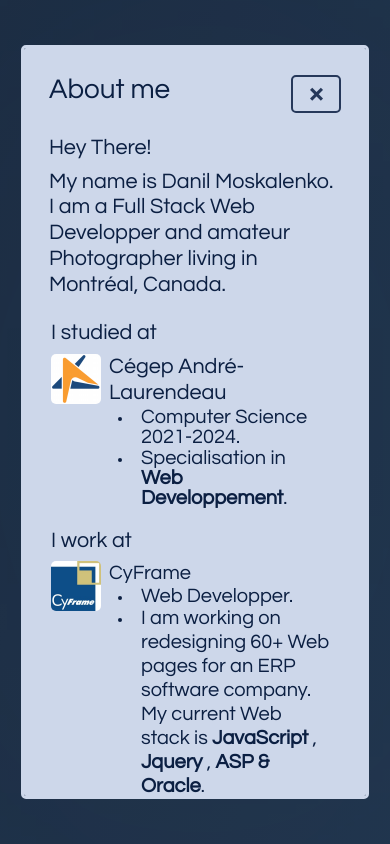
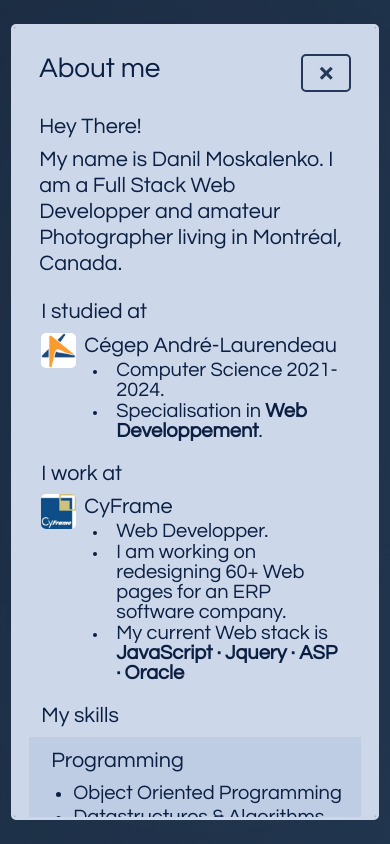
Before and after one commit to Dextwelwe/dextwelwe, a React (Create React App) app in the folder dextwelwe/: page / in a window 390 px wide. Both pictures are taken after a click on the button "About me". Built offline with nearby package versions, Linux system fonts and the light colour scheme.

Commit message:
final redesign 4feb24

```diff
--- a/dextwelwe/src/menu/about.css
+++ b/dextwelwe/src/menu/about.css
@@ -175,8 +175,19 @@
 
   @media screen and (max-width: 600px) {
     .modal-content {
-        width: 80%;
-        height: 85%;
+        width: 85%;
+        height: 90%;
         border-width:3px;
     }
+    .img{
+      max-width: 40%;
+      height: 35px;
+      border-radius:5px;
   }
+    .imgCyframe{
+      max-width: 40%;
+      height: 35px;
+      border-radius: 5px;
+  }
+
+  }
--- a/dextwelwe/src/menu/about.js
+++ b/dextwelwe/src/menu/about.js
@@ -56,12 +56,12 @@ export default function About({abt , set}) {
       <div className='studies'>
       <img src={cyframe} className='imgCyframe' alt='CyFrame'/>
       <div className=''>
-      <h5 className='px-2 m-0'>CyFrame</h5>
+      <h4 className='px-2 m-0'>CyFrame</h4>
       <ul>
       <li><h5 className='px-2 lh-1 m-0'>Web Developper.</h5></li>
-      <li><h5 className='px-2 '>I am working on redesigning 60+ Web pages for an ERP software company. My current Web stack is <strong>JavaScript </strong>,<strong> Jquery </strong>,
-      <strong> ASP & Oracle</strong>.
-      </h5></li>
+      <li><h5 className='px-2 lh-1 m-0'>I am working on redesigning 60+ Web pages for an ERP software company. </h5 ></li>
+      <li><h5 className='px-2 lh-1 '>My current Web stack is <strong>JavaScript · Jquery · </strong>
+      <strong> ASP · Oracle</strong></h5></li>
       </ul>
       </div>
       </div>
@@ -123,7 +123,7 @@ export default function About({abt , set}) {
     </div>
     <div className=' padding10' >
     <h4 className=' fontColor'>My Interests</h4>
-    <h5 > User Experience &nbsp; · New Technologies &nbsp; · Web Design </h5>
+    <h5 > User Experience &nbsp; · New Technologies &nbsp; · Web Design &nbsp; ·  React</h5>
     </div>
 </div>
     </div>
--- a/dextwelwe/src/menu/contactme.css
+++ b/dextwelwe/src/menu/contactme.css
@@ -18,6 +18,7 @@
 }
 
 .modal-contentContactMe {
+    box-shadow: rgba(0, 0, 0, 0.25) 0px 54px 55px, rgba(0, 0, 0, 0.12) 0px -12px 30px, rgba(0, 0, 0, 0.12) 0px 4px 6px, rgba(0, 0, 0, 0.17) 0px 12px 13px, rgba(0, 0, 0, 0.09) 0px -3px 5px;
     animation-name: appearContactMe;
     animation-duration: 0.6s;
     transform: translateY(42px, 18px);
@@ -28,7 +29,7 @@
     border: solid;
     border-width: 2px;
     padding-bottom: 20px;
-    border-radius: 10px;
+    border-radius: 8px;
 
     position: fixed;
     top:-115%; right:-100%; left:-100%; bottom:-100%;
@@ -94,6 +95,6 @@
     }
 
     .imgLogo{
-      width: 13vw;
+      width: 11vw;
     }
   }
--- a/dextwelwe/src/menu/project.css
+++ b/dextwelwe/src/menu/project.css
@@ -1,5 +1,6 @@
 .imgProject {
     width: 45%;
+    height : max-content;
 }
 
 .textLanguage{
@@ -37,7 +38,8 @@
         width: 100%;
     }
     .modalProjet{
-        height:85%;
+        height:90%;
+        width: 85%;
     }
 }
 
--- a/dextwelwe/src/menu/projects.js
+++ b/dextwelwe/src/menu/projects.js
@@ -32,7 +32,7 @@ export default function Projects({projects, set}) {
       <div className="row">
       <img src={screenGrocery} className=" imgProject col-lg-4 col-sm-12 col-md-6 mt-1 p-3 pt-0 " alt="website"/>
      <div className=" col-lg-6 col-md-12 col-sm-12 mt-1">
-     <h6 className="fontColor mt-1">Grocery app for android with user authentication, group groceries and offline access</h6>
+     <h6 className="fontColor ">Grocery app for android with user authentication, group groceries and offline access</h6>
     <h6>Dart &nbsp; Flutter &nbsp; Firebase &nbsp; Sqflite </h6>
     <a className="fontColor mb-3 btn borderProject" href="https://github.com/Dextwelwe/grocery-app" target="_blank"  rel="noopener noreferrer"> Grocery App <span><svg xmlns="http://www.w3.org/2000/svg" width="20" height="20" viewBox="0 0 24 24"><path d="M13.723 18.654l-3.61 3.609c-2.316 2.315-6.063 2.315-8.378 0-1.12-1.118-1.735-2.606-1.735-4.188 0-1.582.615-3.07 1.734-4.189l4.866-4.865c2.355-2.355 6.114-2.262 8.377 0 .453.453.81.973 1.089 1.527l-1.593 1.592c-.18-.613-.5-1.189-.964-1.652-1.448-1.448-3.93-1.51-5.439-.001l-.001.002-4.867 4.865c-1.5 1.499-1.5 3.941 0 5.44 1.517 1.517 3.958 1.488 5.442 0l2.425-2.424c.993.284 1.791.335 2.654.284zm.161-16.918l-3.574 3.576c.847-.05 1.655 0 2.653.283l2.393-2.389c1.498-1.502 3.94-1.5 5.44-.001 1.517 1.518 1.486 3.959 0 5.442l-4.831 4.831-.003.002c-1.438 1.437-3.886 1.552-5.439-.002-.473-.474-.785-1.042-.956-1.643l-.084.068-1.517 1.515c.28.556.635 1.075 1.088 1.528 2.245 2.245 6.004 2.374 8.378 0l4.832-4.831c2.314-2.316 2.316-6.062-.001-8.377-2.317-2.321-6.067-2.313-8.379-.002z"/></svg></span></a>
      </div>
```
